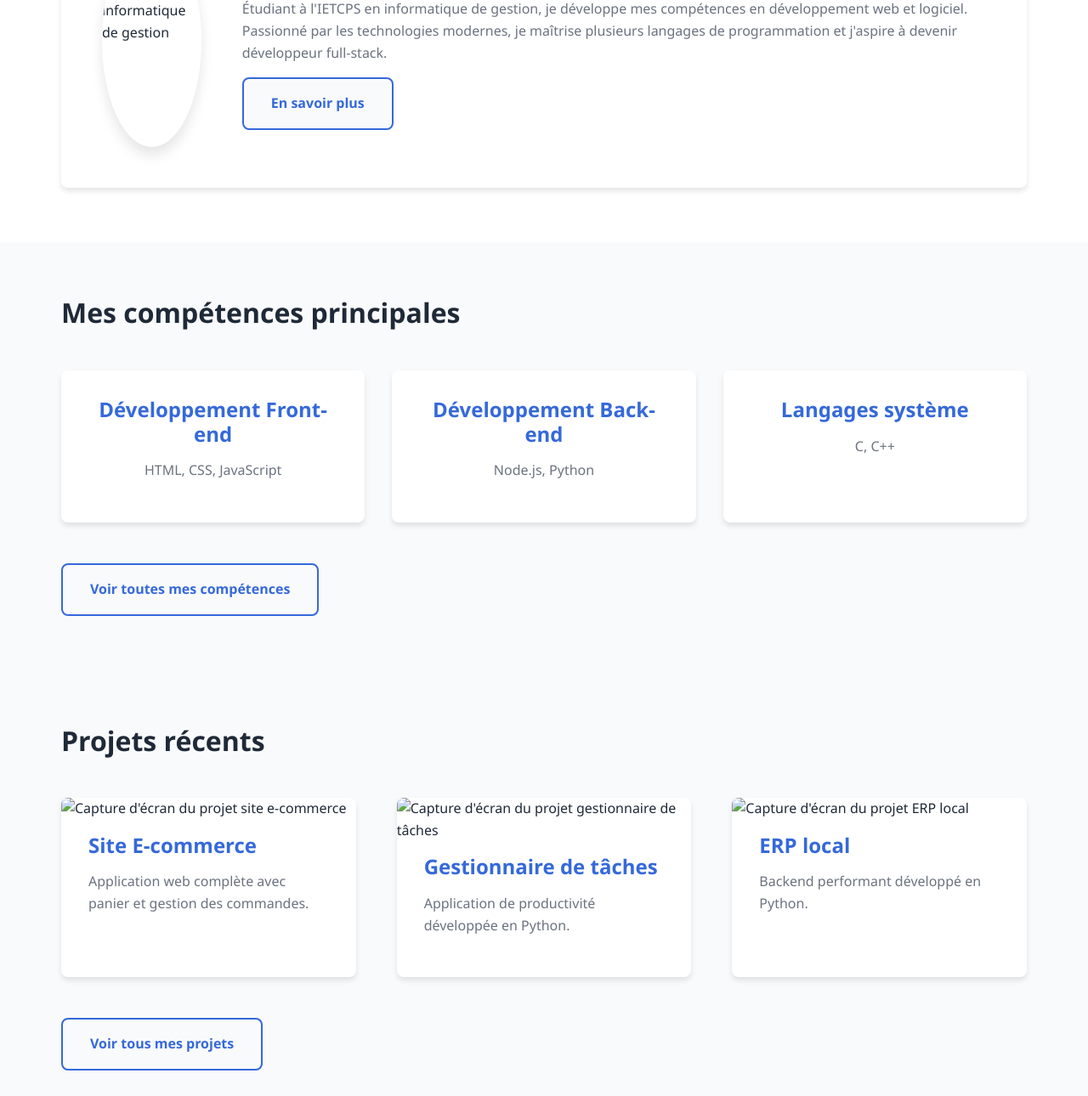
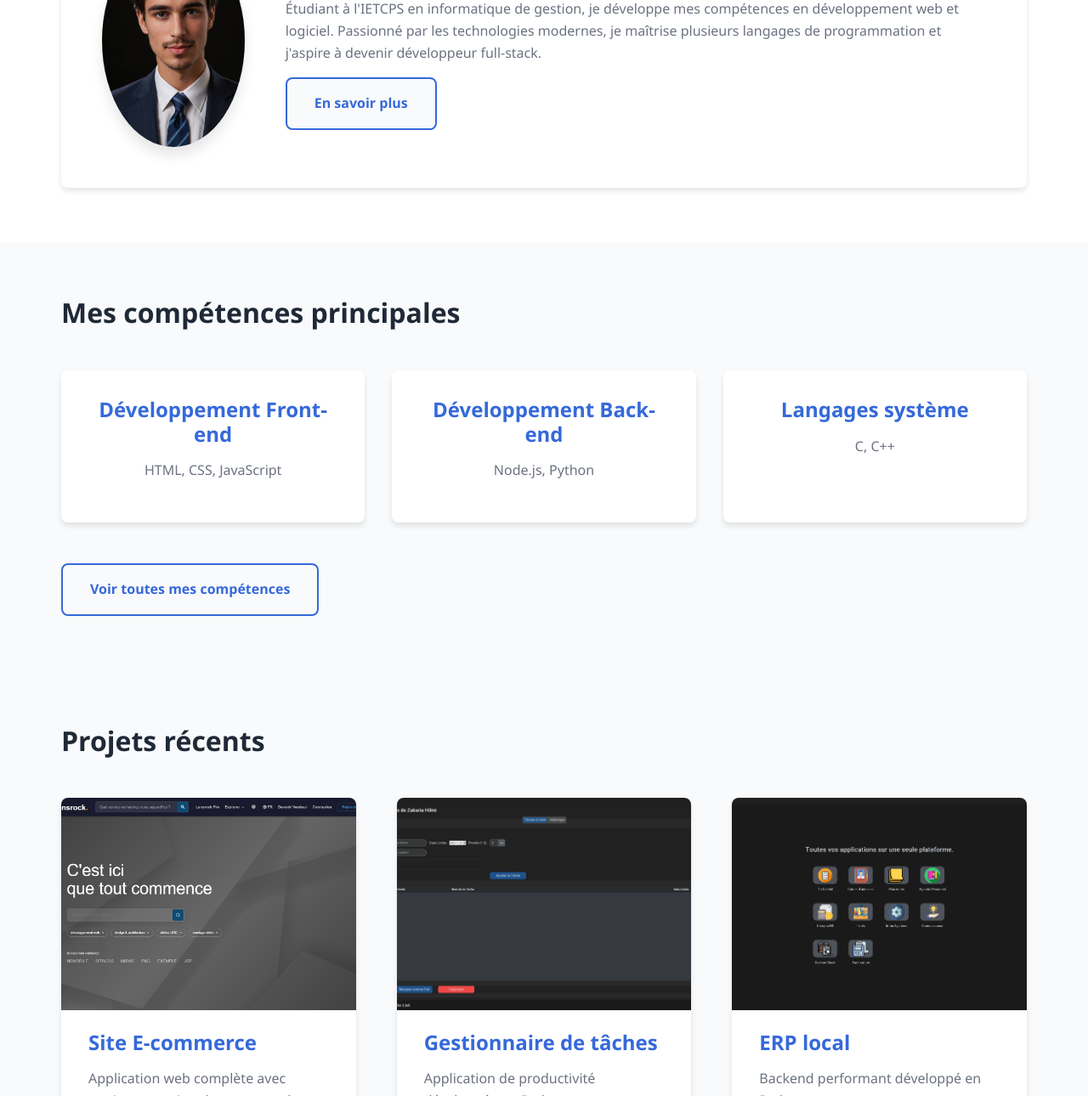
Before and after one commit to Youneshilmi/Web-Principedebase, a plain HTML site: page index.html in a window 1280 px wide. Shown: the part 627-1917 px from the top of the page at 85% size. Drawn offline with Linux system fonts and the light colour scheme; files that its build step writes are made by us from their sources.

Commit message:
Fix HTML structure and update file paths

```diff
--- a/index.html
+++ b/index.html
@@ -5,8 +5,7 @@
     <meta name="viewport" content="width=device-width, initial-scale=1.0">
     <meta name="description" content="Portfolio de Hilmi Younes - Étudiant en informatique de gestion à l'IETCPS">
     <title>Hilmi Younes - Portfolio</title>
-    <link rel="stylesheet" href="css/style.css">
-    <link rel="stylesheet" href="css/responsive.css">
+    <link rel="stylesheet" href="style.css">
 </head>
 <body>
     <!-- En-tête du site avec navigation -->
@@ -44,7 +43,7 @@
         <section class="introduction">
             <div class="container">
                 <article class="intro-card">
-                    <img src="images/portrait.png" alt="Portrait de Hilmi Younes, étudiant en informatique de gestion" class="portrait">
+                    <img src="portrait.png" alt="Portrait de Hilmi Younes, étudiant en informatique de gestion" class="portrait">
                     <div class="intro-text">
                         <h3>Hilmi Younes, 26 ans</h3>
                         <p>Étudiant à l'IETCPS en informatique de gestion, je développe mes compétences en développement web et logiciel. Passionné par les technologies modernes, je maîtrise plusieurs langages de programmation et j'aspire à devenir développeur full-stack.</p>
@@ -82,17 +81,17 @@
                 <h3>Projets récents</h3>
                 <div class="projects-grid">
                     <article class="project-card">
-                        <img src="images/projet1.jpg" alt="Capture d'écran du projet site e-commerce" class="project-image">
+                        <img src="projet1.jpg" alt="Capture d'écran du projet site e-commerce" class="project-image">
                         <h4>Site E-commerce</h4>
                         <p>Application web complète avec panier et gestion des commandes.</p>
                     </article>
                     <article class="project-card">
-                        <img src="images/projet2.jpg" alt="Capture d'écran du projet gestionnaire de tâches" class="project-image">
+                        <img src="projet2.jpg" alt="Capture d'écran du projet gestionnaire de tâches" class="project-image">
                         <h4>Gestionnaire de tâches</h4>
                         <p>Application de productivité développée en Python.</p>
                     </article>
                     <article class="project-card">
-                        <img src="images/projet3.jpg" alt="Capture d'écran du projet ERP local" class="project-image">
+                        <img src="projet3.jpg" alt="Capture d'écran du projet ERP local" class="project-image">
                         <h4>ERP local</h4>
                         <p>Backend performant développé en Python.</p>
                     </article>
@@ -119,4 +118,5 @@
         </div>
     </footer>
 </body>
+
 </html>
```
